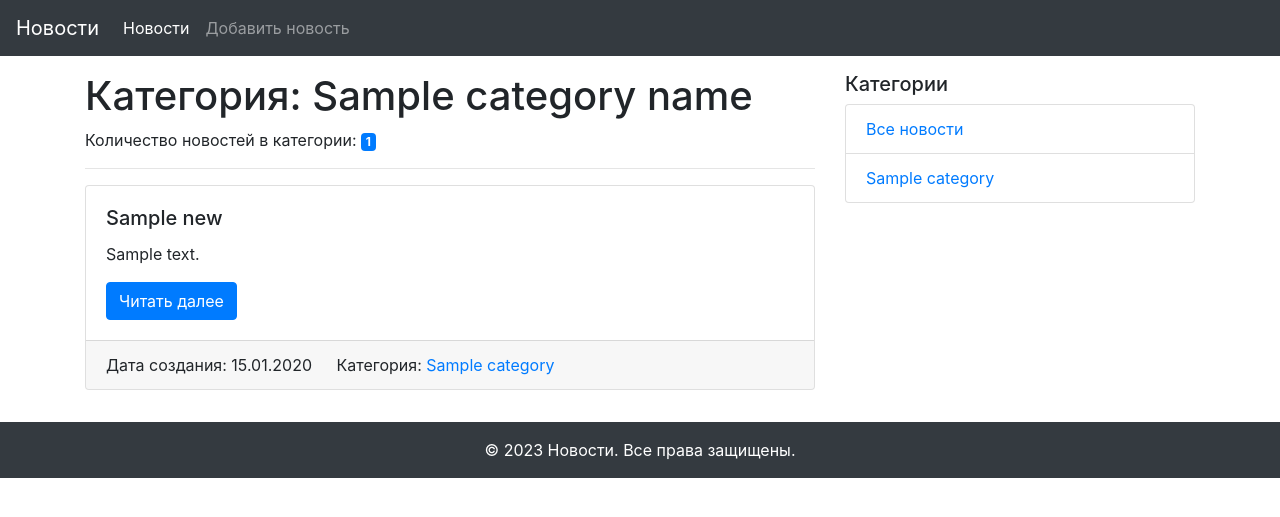
After one commit to EgorLiutov22/testrep, a Flask app: template templates/category.html in a window 1280 px wide. The commit adds this page. Shown: the top 517 px of the page. Run offline with Flask 3, Linux system fonts and the light colour scheme; tables that the repository leaves empty hold one stand-in row (values such as "Sample post"); the template is opened without the code that fills it: values that come from a table or form of the project are taken from there, most other values are stand-ins (such as "Sample title", 1, 10 or a date in 2020); parts of the project's set-up code (start-up, migrations or seed data) failed here and were passed over; some libraries are stand-ins or nearby versions.

Commit message:
add categories

```diff
--- a/main.py
+++ b/main.py
@@ -45,8 +45,31 @@ class Feedback(db.Model):
     email = db.Column(db.String(127), nullable=False)
     rating = db.Column(db.Integer())
 
+class Category(db.Model):
+    id = db.Column(db.Integer, primary_key=True)
+    title = db.Column(db.String(255), nullable=False)
+    news = db.relationship('News', back_populates='category')
+
+    def __repr__(self):
+        return f'Category {self.id}: ({self.title})'
+
+class News(db.Model):
+    id = db.Column(db.Integer, primary_key=True)
+    title = db.Column(db.String(255), unique=True, nullable=False)
+    text = db.Column(db.Text, nullable=False)
+    created_date = db.Column(db.DateTime, default=datetime.datetime.utcnow())
+    category_id = db.Column(db.Integer, db.ForeignKey('category.id'), nullable=True)
+    category = db.relationship('Category', back_populates='news')
+
+    def __repr__(self):
+        return f'News {self.id}: ({self.title[:20]}...)'
+
 with app.app_context():
     db.create_all()
+
+def get_categories():
+    c = Category.query.all()
+    return [(category.id, category.title) for category in c]
 
 
 class Opinion(FlaskForm):
@@ -61,6 +84,7 @@ class Opinion(FlaskForm):
 class AddNews(FlaskForm):
     name = StringField('Заголовок', validators=[DataRequired(message="Поле не должно быть пустым")])
     message = TextAreaField('Текст новости', validators=[DataRequired(message="Поле не должно быть пустым")])
+    category = SelectField(choices=get_categories())
     submit = SubmitField('Отправить')
 
 
@@ -117,6 +141,8 @@ def add_news():
         name = form.name.data
         message = form.message.data
         chat_messages.append({'name': name, 'message': message})
+        news.category_id = form.category.data
+
         return redirect(url_for('index'))
     return render_template('add_news.html',
                            chat_messages=chat_messages,
@@ -128,6 +154,7 @@ def index():
     form = Opinion()
     chat_messages = []
     feedbacks = Feedback.query.all()
+    categories = Category.query.all()
     if form.validate_on_submit():
         feedback = Feedback(
             name=form.name.data,
@@ -139,8 +166,19 @@ def index():
         return redirect(url_for('chat'))
     return render_template('index.html',
                            chat_messages=chat_messages,
-                           form=form)
+                           form=form, categories=categories)
 
+
+@app.route('/category/<int:id>')
+def news_in_category(id):
+    c = Category.query.get(id)
+    news = c.news
+    name = c.tiltle
+    categories = Category.query.all()
+    return render_template('category.html',
+                           news=news,
+                           category_name=name,
+                           categories=categories)
 
 @app.route('/total/<int:a>/<int:b>')
 def total(a, b):
--- /dev/null
+++ b/templates/base.html
@@ -0,0 +1,24 @@
+<!DOCTYPE html>
+<html lang="ru">
+<head>
+  <meta charset="UTF-8">
+  <meta name="viewport" content="width=device-width, initial-scale=1.0">
+  <link rel="stylesheet" href="{{ url_for('static', filename='css/bootstrap.min.css') }}">
+  <title>{% block title %}{% endblock title %}</title>
+</head>
+<body>
+  <div id="wrapper">
+    {% include "navigation.html" %}
+    <div class="container my-3">
+      <div class="row">
+        <div class="col-md-8">
+          {% block content %}{% endblock content %}
+        </div>
+        {% include "side_navigation.html" %}
+      </div>
+    </div>
+    {% include "footer.html" %}
+  </div>
+    <script src="{{ url_for('static', filename='js/bootstrap.min.js') }}"></script>
+</body>
+</html>
--- /dev/null
+++ b/templates/category.html
@@ -0,0 +1,28 @@
+{% extends "base.html" %}
+{% block title %}
+  Главная страница
+{% endblock title %}
+{% block content %}
+  <h1>Категория: {{ category_name }}</h1>
+  <p>Количество новостей в категории: <span class="badge badge-primary">{{ news|length }}</span></p>
+  <hr>
+  {% for news in news %}
+  <div class="card mb-3">
+    <div class="card-body">
+      <h5 class="card-title">{{ news.title }}</h5>
+      <p class="card-text">{{ news.text|truncate(100) }}</p>
+      <a href="{{ url_for('news_detail', id=news.id) }}" class="btn btn-primary">Читать далее</a>
+    </div>
+    <div class="card-footer">
+      {% if news.created_date %}
+        <span class="card-link">Дата создания: {{ news.created_date.strftime('%d.%m.%Y') }}</span>
+      {% endif %}
+      {% if news.category %}
+        <span class="card-link">Категория: <a href="{{ url_for('news_in_category', id=news.category.id) }}">{{ news.category.title }}</a></span>
+      {% endif %}
+    </div>
+  </div>
+  {% else %}
+  <p class="card-text">Новостей пока нет!</p>
+  {% endfor %}
+{% endblock content %}
--- /dev/null
+++ b/templates/footer.html
@@ -0,0 +1,3 @@
+<footer id="footer" class="bg-dark text-white text-center py-3">
+  &copy; 2023 Новости. Все права защищены.
+</footer>
--- /dev/null
+++ b/templates/navigation.html
@@ -0,0 +1,17 @@
+<nav class="navbar navbar-expand-md navbar-dark bg-dark">
+  <a class="navbar-brand" href="{{ url_for('index') }}">Новости</a>
+  <button class="navbar-toggler" type="button" data-toggle="collapse" data-target="#navbarNav"
+          aria-controls="navbarNav" aria-expanded="false" aria-label="Toggle navigation">
+    <span class="navbar-toggler-icon"></span>
+  </button>
+  <div class="collapse navbar-collapse" id="navbarNav">
+    <ul class="navbar-nav">
+      <li class="nav-item active">
+        <a class="nav-link" href="{{ url_for('index') }}">Новости</a>
+      </li>
+      <li class="nav-item">
+        <a class="nav-link" href="{{ url_for('add_news') }}">Добавить новость</a>
+      </li>
+    </ul>
+  </div>
+</nav>
--- /dev/null
+++ b/templates/side_navigation.html
@@ -0,0 +1,9 @@
+<div class="col-md-4">
+  <h5>Категории</h5>
+  <ul class="list-group">
+    <li class="list-group-item"><a href="{{ url_for('index') }}">Все новости</a></li>
+    {% for category in categories %}
+      <li class="list-group-item"><a href="{{ url_for('news_in_category', id=category.id) }}">{{ category.title }}</a></li>
+    {% endfor %}
+  </ul>
+</div>
```
Also changed, not shown: templates/add_news.html (+23 -33 lines), templates/index.html (added, +27 -0 lines), templates/news_detail.html (added, +15 -0 lines).
